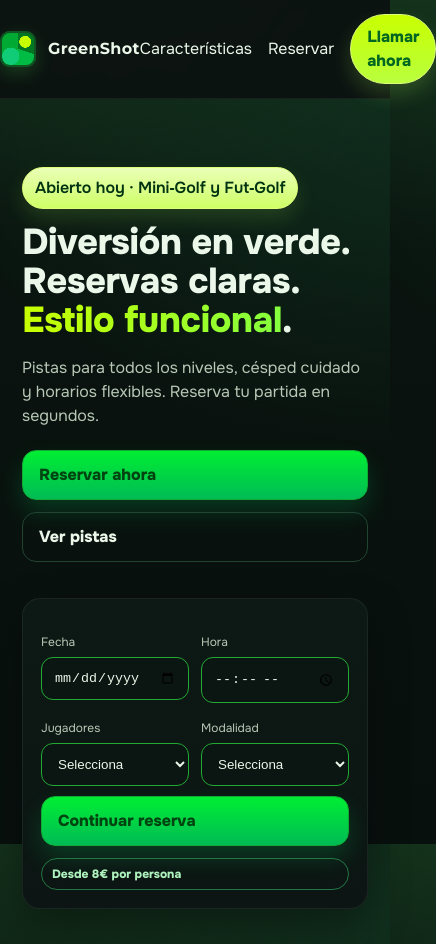
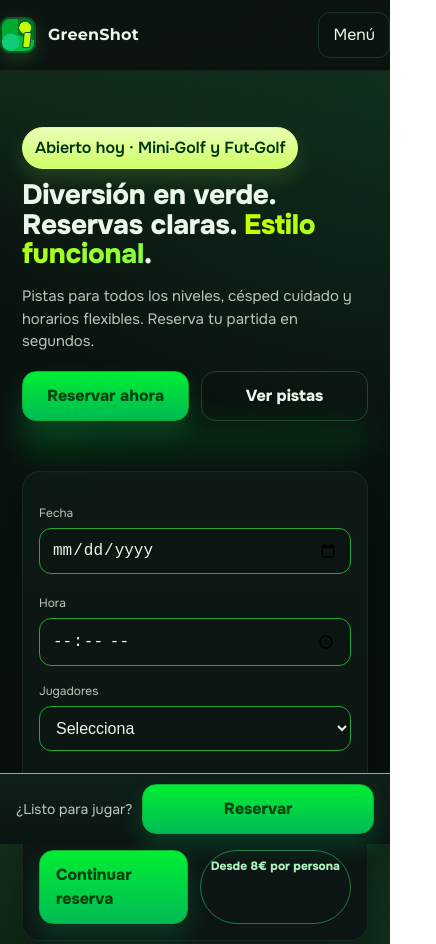
Before and after one commit to EmilioPastor/MiniGolf, a plain HTML site: page index.html in a window 390 px wide. Shown: the top 944 px of the page, 436 px wide, since content can reach past the window. Drawn offline with Linux system fonts and the light colour scheme.

Commit message:
Update index.html

```diff
--- a/index.html
+++ b/index.html
@@ -1,8 +1,12 @@
 <!--
-  MiniGolf & FutGolf — Landing + Reservas (v2 sin emojis ni stock)
+  MiniGolf & FutGolf — Landing + Reservas (v3 mobile-first, única y original)
   Tech: HTML5 + CSS3 (sin JS). Código simple, responsive y accesible.
-  - Menos “IA vibes”: sin emojis, tono más neutro, iconos SVG simples.
-  - Galería sustituida por mosaico generativo (SVG/CSS) sin imágenes externas.
+  Cambios clave:
+  - Mobile‑first real (tipografías fluidas, layout que colapsa con gracia, CTA fija en móvil).
+  - Menú responsive con <details>/<summary> (sin JS).
+  - Inputs optimizados para móvil (16px min, tap targets) y focus‑visible accesible.
+  - Mosaico SVG generativo único (sin imágenes externas) con micro‑animaciones seguras.
+  - Estética refinada y menos “IA vibes”.
 -->
 <!DOCTYPE html>
 <html lang="es">
@@ -26,6 +30,7 @@
       --accent-2:#9dff58;      /* lima suave */
       --radius:18px;
       --shadow:0 15px 40px rgba(0,0,0,.35);
+      --space: clamp(14px, 2vw, 20px);
     }
     *{box-sizing:border-box}
     html,body{height:100%}
@@ -34,10 +39,15 @@
              radial-gradient(1200px 800px at 110% 10%, #102f1e 0%, transparent 45%),
              linear-gradient(180deg, #0a140f 0%, #08100e 100%);
       font-family:Onest, system-ui, -apple-system, Segoe UI, Roboto, "Helvetica Neue", Arial, "Noto Sans";
-      line-height:1.5;
+      line-height:1.5; -webkit-text-size-adjust:100%;
+      -webkit-tap-highlight-color: transparent;
     }
     a{color:var(--accent)}
-    .wrap{max-width:1160px; margin-inline:auto; padding-inline:22px}
+    .wrap{max-width:1200px; margin-inline:auto; padding-inline:22px}
+
+    /* Accesibilidad */
+    :focus-visible{outline:3px solid color-mix(in oklab, var(--accent) 80%, white 20%); outline-offset:2px; border-radius:10px}
+    ::selection{background:color-mix(in oklab, var(--accent) 35%, black 65%); color:#072}
 
     /* Header */
     header{
@@ -45,41 +55,55 @@
       background:color-mix(in oklab, var(--bg) 88%, transparent);
       border-bottom:1px solid rgba(255,255,255,.06);
     }
-    .nav{display:flex; align-items:center; justify-content:space-between; padding:14px 0}
+    .nav{display:flex; align-items:center; justify-content:space-between; padding:12px 0}
     .brand{display:flex; gap:12px; align-items:center; text-decoration:none; color:var(--ink)}
     .logo{inline-size:36px; aspect-ratio:1; border-radius:10px; background:
       radial-gradient(40% 40% at 70% 30%, var(--accent) 0 40%, transparent 42%),
       radial-gradient(52% 52% at 30% 70%, var(--turf-2) 0 45%, transparent 47%),
       conic-gradient(from 0deg at 50% 50%, #072 0 30%, #0b4 30% 65%, #0a3 65% 100%);
       box-shadow: 0 6px 18px rgba(100,255,100,.18), inset 0 0 0 2px #152;
+      position:relative;
     }
-    .brand b{font-family:Montserrat, Onest, sans-serif; letter-spacing:.3px}
+    .logo::after{content:""; position:absolute; inset:auto 6px 6px auto; width:6px; height:14px; background:#c8ff00; border-radius:1px; box-shadow:0 0 0 1px #153; transform:skew(-6deg);}
+    .brand b{font-family:Montserrat, Onest, sans-serif; letter-spacing:.2px}
+    .links{display:flex; gap:16px; align-items:center}
     .nav a.btn{padding:10px 16px; border-radius:999px; text-decoration:none; color:#062; background:linear-gradient(180deg, var(--accent) 0%, #b9ff3e 100%);
       font-weight:700; box-shadow:0 10px 20px rgba(180,255,90,.18); border:1px solid #dfff7a}
     .nav a.btn:hover{transform:translateY(-1px); box-shadow:0 16px 26px rgba(180,255,90,.24)}
 
+    /* Menú móvil sin JS */
+    details.menu{display:none}
+    details.menu summary{list-style:none; cursor:pointer; padding:10px 14px; border:1px solid #1d352a; border-radius:12px}
+    details.menu[open] summary{border-bottom-left-radius:0; border-bottom-right-radius:0}
+    details.menu nav{border:1px solid #1d352a; border-top:0; border-bottom-left-radius:12px; border-bottom-right-radius:12px; padding:10px; margin-top:-4px; background:#0c1613}
+
     /* Hero */
-    .hero{position:relative; padding:68px 0 40px}
-    .hero .grid{display:grid; grid-template-columns:1.05fr .95fr; gap:36px}
+    .hero{position:relative; padding:56px 0 32px}
+    .hero .grid{display:grid; grid-template-columns:1fr; gap:24px}
+    @media (min-width: 860px){.hero .grid{grid-template-columns:1.05fr .95fr; gap:36px}}
+    .divider{position:relative; height:16px; margin-top:10px}
+    .divider::before{content:""; position:absolute; inset:0; background:conic-gradient(from 90deg at 20% 50%, #0a3, #0f3, #0b4, #0a3); filter:blur(18px); opacity:.35}
     .tag{display:inline-flex; gap:8px; align-items:center; padding:8px 12px; border-radius:999px; font-weight:600; color:#031;
       background:linear-gradient(180deg,#eaffb6,#ceff66); border:1px solid #dfff7a; box-shadow:0 10px 20px rgba(170,255,80,.14)}
-    .h1{font-size:clamp(36px,3.3vw,60px); line-height:1.08; margin:14px 0 10px; font-weight:800; letter-spacing:-.3px}
-    .lead{color:var(--muted); font-size:clamp(16px,1.5vw,20px)}
-    .cta-row{display:flex; gap:12px; margin:22px 0 0}
-    .btn{display:inline-flex; align-items:center; gap:10px; padding:12px 16px; border-radius:14px; border:1px solid #1a3;
-      background:linear-gradient(180deg, #0e3 0%, #0b5 100%); color:#041; font-weight:800; text-decoration:none; box-shadow:0 12px 24px rgba(0,255,120,.16)}
+    .h1{font-size:clamp(28px,6vw,60px); line-height:1.06; margin:12px 0 8px; font-weight:800; letter-spacing:-.3px}
+    .lead{color:var(--muted); font-size:clamp(15px,3.5vw,19px)}
+    .cta-row{display:flex; gap:12px; margin:18px 0 0; flex-wrap:wrap}
+    .btn{display:inline-flex; justify-content:center; align-items:center; gap:10px; padding:12px 16px; min-height:44px; min-width:44px; border-radius:14px; border:1px solid #1a3;
+      background:linear-gradient(180deg, #0e3 0%, #0b5 100%); color:#041; font-weight:800; text-decoration:none; box-shadow:0 12px 24px rgba(0,255,120,.16); transition:transform .15s ease}
     .btn:hover{filter:saturate(1.05) brightness(1.03); transform:translateY(-1px)}
     .btn.ghost{background:transparent; color:var(--ink); border-color:#243; box-shadow:none}
 
     .hero-card{border-radius:var(--radius); background:linear-gradient(180deg, #0d1915, #0c1513);
-      border:1px solid rgba(255,255,255,.06); box-shadow:var(--shadow); padding:18px}
-    .hero-field{display:grid; grid-template-columns:1fr 1fr; gap:12px; margin-top:8px}
-    .hero-field input,.hero-field select{width:100%; padding:12px 12px; border-radius:12px; border:1px solid #2a3; background:#0b1512; color:var(--ink)}
+      border:1px solid rgba(255,255,255,.06); box-shadow:var(--shadow); padding:16px}
+    .hero-field{display:grid; grid-template-columns:1fr; gap:12px; margin-top:8px}
+    @media (min-width: 520px){.hero-field{grid-template-columns:1fr 1fr}}
+    .hero-field input,.hero-field select{width:100%; padding:12px 12px; border-radius:12px; border:1px solid #2a3; background:#0b1512; color:var(--ink); font-size:16px}
     .hero-field label{font-size:12px; color:var(--muted)}
 
     /* Sections */
-    section{padding:46px 0}
-    .grid-3{display:grid; grid-template-columns:repeat(3,1fr); gap:18px}
+    section{padding:40px 0}
+    .grid-3{display:grid; grid-template-columns:1fr; gap:14px}
+    @media (min-width: 820px){.grid-3{grid-template-columns:repeat(3,1fr); gap:18px}}
     .card{background:var(--card); border:1px solid rgba(255,255,255,.06); border-radius:var(--radius); padding:18px; box-shadow:var(--shadow)}
     .card h3{margin:0 0 6px}
     .icon{inline-size:28px; aspect-ratio:1; display:inline-grid; place-items:center; border-radius:8px; background:#0a251a; border:1px solid #1d3; margin-right:8px}
@@ -87,26 +111,39 @@
     .pill{display:inline-block; padding:6px 10px; border-radius:999px; border:1px solid #274; color:#aef2bd; font-weight:700; font-size:12px}
 
     /* Mosaic (reemplazo de galería con SVGs generativos) */
-    .mosaic{display:grid; grid-template-columns:2fr 1fr 1fr; gap:12px}
+    .mosaic{display:grid; grid-template-columns:1fr; gap:12px}
+    @media (min-width: 860px){.mosaic{grid-template-columns:2fr 1fr 1fr}}
     .tile{position:relative; border-radius:14px; overflow:hidden; border:1px solid #153; min-height:180px; background:#0e1a16}
-    .tile.large{grid-row:span 2; min-height:380px}
+    .tile.large{grid-row:span 1; min-height:300px}
+    @media (min-width: 860px){.tile.large{grid-row:span 2; min-height:380px}}
     .tile svg{position:absolute; inset:0; width:100%; height:100%}
     .tile h4{position:absolute; left:12px; bottom:10px; margin:0; padding:6px 10px; border-radius:10px; background:rgba(12,24,20,.7); border:1px solid #163; font-size:14px}
+    .tile:hover h4{background:rgba(20,40,34,.9)}
+
+    /* Micro‑animación opcional */
+    @media (prefers-reduced-motion: no-preference){
+      .tile svg circle{transition:transform .6s ease, opacity .6s ease}
+      .tile:hover svg circle{transform:translateY(-2px); opacity:.95}
+      .btn{transition:transform .15s ease, filter .15s ease}
+    }
 
     /* Booking */
-    .booking{display:grid; grid-template-columns:1.1fr .9fr; gap:24px}
+    .booking{display:grid; grid-template-columns:1fr; gap:20px}
+    @media (min-width: 960px){.booking{grid-template-columns:1.1fr .9fr; gap:24px}}
     form{background:var(--card); border:1px solid rgba(255,255,255,.06); border-radius:var(--radius); padding:18px; box-shadow:var(--shadow)}
     fieldset{border:1px dashed #254; border-radius:14px; padding:14px; margin:0 0 14px}
     legend{padding:0 8px; font-weight:800; color:#bbff6b}
     label{display:block; font-size:14px; color:var(--muted); margin:8px 0 6px}
-    input, select, textarea{width:100%; padding:12px 12px; border-radius:12px; border:1px solid #2a3; background:#0b1512; color:var(--ink)}
+    input, select, textarea{width:100%; padding:12px 12px; border-radius:12px; border:1px solid #2a3; background:#0b1512; color:var(--ink); font-size:16px}
     input::placeholder, textarea::placeholder{color:#7fa78b}
-    .row{display:grid; grid-template-columns:repeat(2,1fr); gap:12px}
-    .row-3{display:grid; grid-template-columns:repeat(3,1fr); gap:12px}
+    .row{display:grid; grid-template-columns:1fr; gap:12px}
+    @media (min-width: 640px){.row{grid-template-columns:repeat(2,1fr)}}
+    .row-3{display:grid; grid-template-columns:1fr}
+    @media (min-width: 680px){.row-3{grid-template-columns:repeat(3,1fr)}}
     .opt{display:flex; gap:10px; align-items:center; padding:10px 12px; border:1px solid #284; border-radius:12px; background:#0c1814}
     .opt input{inline-size:18px; block-size:18px}
 
-    .submit{display:flex; gap:12px; align-items:center; justify-content:space-between; margin-top:10px}
+    .submit{display:flex; gap:12px; align-items:center; justify-content:space-between; margin-top:10px; flex-wrap:wrap}
     .price-hint{font-weight:800; color:#b6ff4b}
     button[type=submit]{cursor:pointer; padding:12px 16px; border-radius:14px; border:1px solid #1a3; background:linear-gradient(180deg, #0e3 0%, #0b5 100%); color:#041; font-weight:900; box-shadow:0 12px 24px rgba(0,255,120,.16)}
     button[type=submit]:hover{filter:saturate(1.05) brightness(1.03); transform:translateY(-1px)}
@@ -118,18 +155,21 @@
     .rules{font-size:14px; color:var(--muted)}
 
     /* Footer */
-    footer{border-top:1px solid rgba(255,255,255,.06); padding:30px 0 60px; color:var(--muted)}
+    footer{border-top:1px solid rgba(255,255,255,.06); padding:30px 0 80px; color:var(--muted)}
 
-    /* Responsive */
-    @media (max-width: 980px){
-      .hero .grid, .booking{grid-template-columns:1fr}
-      .grid-3{grid-template-columns:1fr 1fr}
-      .mosaic{grid-template-columns:1fr 1fr}
+    /* CTA fija en móvil */
+    .mobile-cta{position:fixed; inset:auto 0 0 0; z-index:50; background:linear-gradient(180deg,#0f201a,#0a1512); border-top:1px solid #1f3; display:none}
+    .mobile-cta .wrap{display:flex; gap:10px; padding:10px 16px; align-items:center; justify-content:space-between}
+    .mobile-cta a{flex:1; text-align:center}
+
+    /* Responsive global */
+    @media (max-width: 860px){
+      .links{display:none}
+      details.menu{display:block}
     }
     @media (max-width: 640px){
-      .grid-3{grid-template-columns:1fr}
-      .row, .row-3{grid-template-columns:1fr}
-      .cta-row{flex-direction:column}
+      .cta-row .btn{flex:1}
+      .mobile-cta{display:block}
     }
   </style>
 </head>
@@ -140,11 +180,19 @@
         <span class="logo" aria-hidden="true"></span>
         <b>GreenShot</b>
       </a>
-      <nav aria-label="Principal" class="links" style="display:flex; gap:16px; align-items:center">
+      <nav aria-label="Principal" class="links">
         <a href="#caracteristicas" class="ghost" style="text-decoration:none; color:var(--ink)">Características</a>
         <a href="#reservar" class="ghost" style="text-decoration:none; color:var(--ink)">Reservar</a>
         <a href="#contacto" class="btn">Llamar ahora</a>
       </nav>
+      <details class="menu">
+        <summary>Menú</summary>
+        <nav>
+          <a href="#caracteristicas" style="display:block; padding:8px 6px; text-decoration:none; color:var(--ink)">Características</a>
+          <a href="#reservar" style="display:block; padding:8px 6px; text-decoration:none; color:var(--ink)">Reservar</a>
+          <a href="#contacto" style="display:block; padding:8px 6px; text-decoration:none; color:var(--ink)">Contacto</a>
+        </nav>
+      </details>
     </div>
   </header>
 
@@ -160,6 +208,7 @@
             <a class="btn" href="#reservar">Reservar ahora</a>
             <a class="btn ghost" href="#galeria">Ver pistas</a>
           </div>
+          <div class="divider" aria-hidden="true"></div>
         </div>
         <div class="hero-card" role="group" aria-label="Reserva rápida">
           <div class="hero-field">
@@ -403,5 +452,13 @@
       <p>© <span id="y">2025</span> GreenShot — Mini‑Golf & Fut‑Golf.</p>
     </div>
   </footer>
+
+  <!-- CTA fija en móvil -->
+  <div class="mobile-cta" aria-hidden="true">
+    <div class="wrap">
+      <span style="opacity:.8; font-size:14px">¿Listo para jugar?</span>
+      <a class="btn" href="#reservar">Reservar</a>
+    </div>
+  </div>
 </body>
 </html>
```
